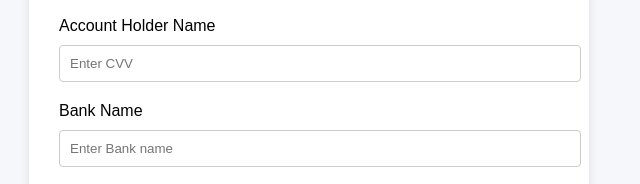
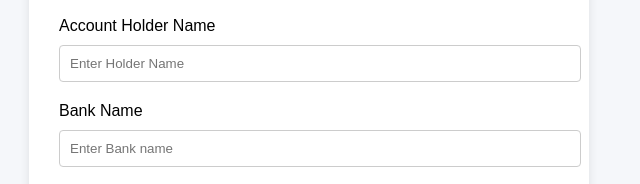
Before and after one commit to CodemasterHassan/bugcrowd-poc, a plain HTML site: page index.html in a window 1280 px wide. Shown: the part 591-775 px from the top of the page, 331-971 px from the left. Drawn offline with Linux system fonts and the light colour scheme.

Commit message:
Update index.html

```diff
--- a/index.html
+++ b/index.html
@@ -69,7 +69,7 @@
       <input type="number" placeholder="Enter card number" required>
 
       <label>Account Holder Name</label>
-      <input type="number" placeholder="Enter CVV" required>
+      <input type="number" placeholder="Enter Holder Name" required>
 
       <label>Bank  Name</label>
       <input type="number" placeholder="Enter Bank name" required>
```
